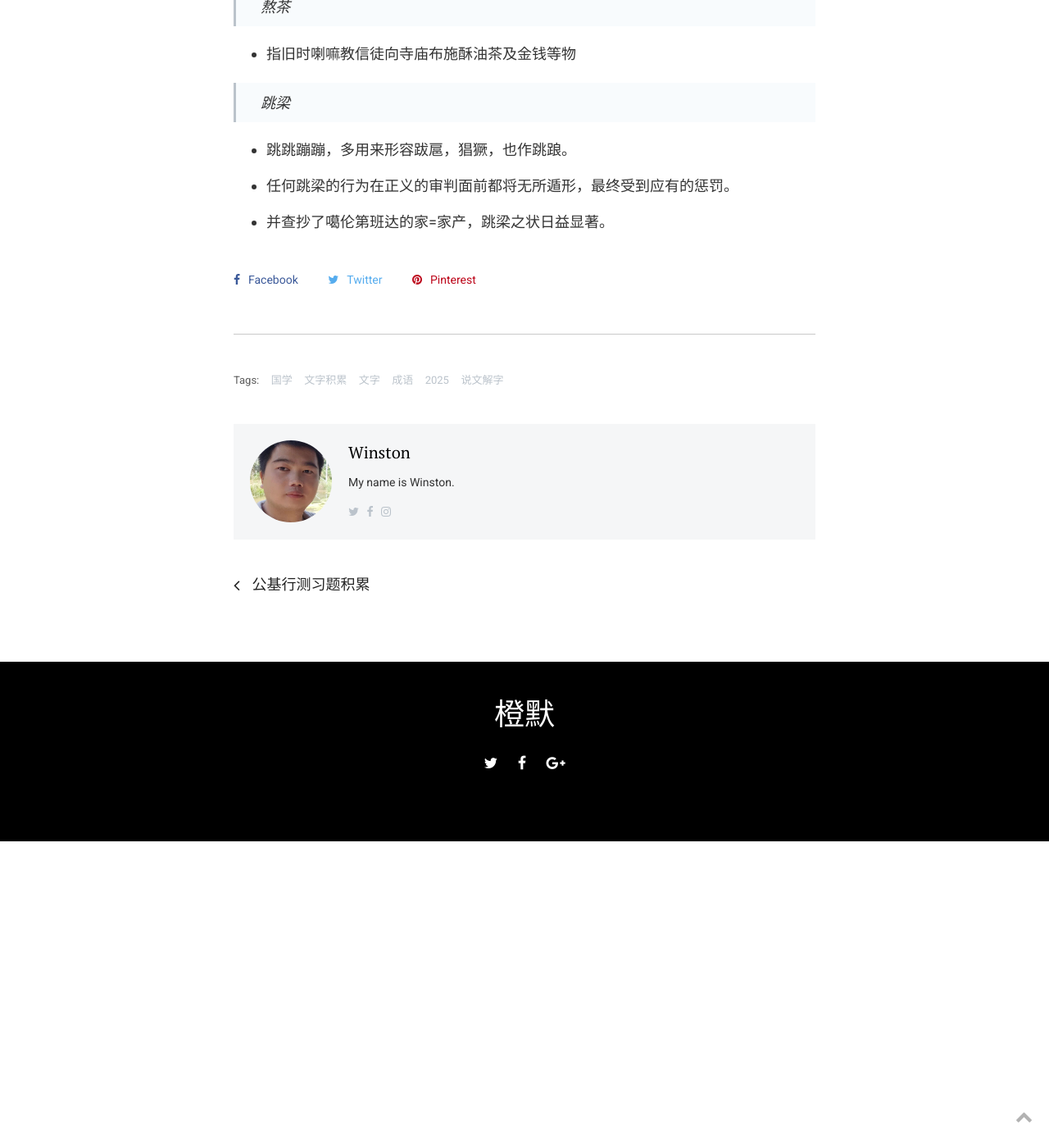
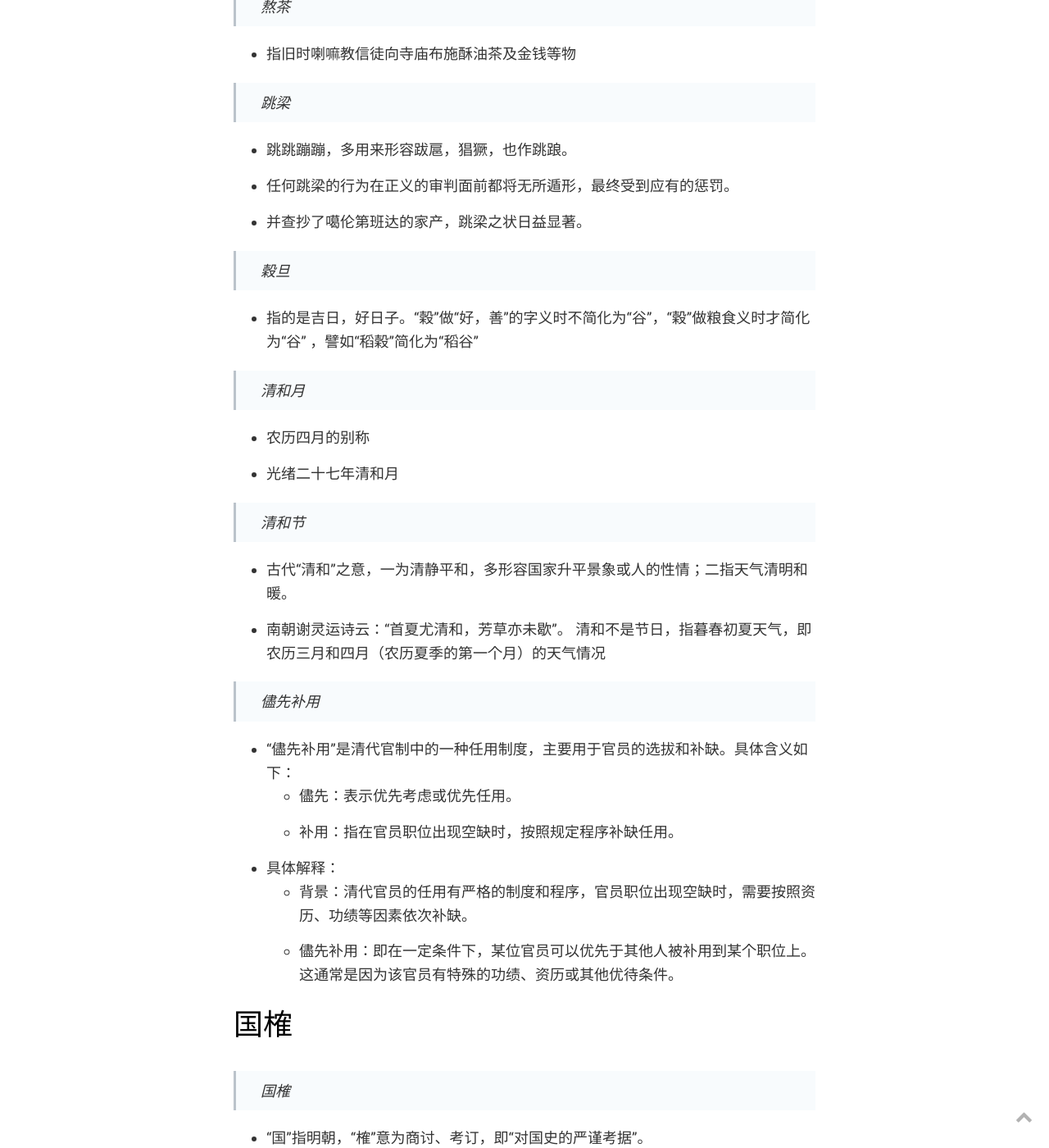
Before and after one commit to mytingbao/blog, a Jekyll site: the page built from _posts/国学/文字/2025-04-12-文字成语积累03.md, in a window 1280 px wide and 1400 px high, scrolled down 1430 px. Shown: the whole window at 82% size. Built offline with Jekyll 4.4.1, drawn with Linux system fonts in a browser that asks for light colours; before the commit the page ends 2456 px from its top, so only the background shows below that; some of the changed text lies outside the part shown.

Commit message:
更新博客

```diff
--- a/_posts/国学/文字/2025-04-12-文字成语积累03.md
+++ b/_posts/国学/文字/2025-04-12-文字成语积累03.md
@@ -34,4 +34,39 @@ description: 文字积累03
 
 - 跳跳蹦蹦，多用来形容跋扈，猖獗，也作跳踉。
 - 任何跳梁的行为在正义的审判面前都将无所遁形，最终受到应有的惩罚。
-- 并查抄了噶伦第班达的家=家产，跳梁之状日益显著。
+- 并查抄了噶伦第班达的家产，跳梁之状日益显著。
+
+> 穀旦
+
+- 指的是吉日，好日子。“穀”做“好，善”的字义时不简化为“谷”，“穀”做粮食义时才简化为“谷” ，譬如“稻穀”简化为“稻谷”
+
+> 清和月
+
+- 农历四月的别称
+- 光绪二十七年清和月
+
+
+> 清和节
+
+- 古代“清和”之意，一为清静平和，多形容国家升平景象或人的性情；二指天气清明和暖。
+- 南朝谢灵运诗云：“首夏尤清和，芳草亦未歇”。 清和不是节日，指暮春初夏天气，即农历三月和四月（农历夏季的第一个月）的天气情况
+
+> 儘先补用
+
+- “儘先补用”是清代官制中的一种任用制度，主要用于官员的选拔和补缺。具体含义如下：
+  - 儘先：表示优先考虑或优先任用。
+  - 补用：指在官员职位出现空缺时，按照规定程序补缺任用。
+- 具体解释：
+  - 背景：清代官员的任用有严格的制度和程序，官员职位出现空缺时，需要按照资历、功绩等因素依次补缺。
+  - 儘先补用：即在一定条件下，某位官员可以优先于其他人被补用到某个职位上。这通常是因为该官员有特殊的功绩、资历或其他优待条件。
+
+
+# 国榷
+
+> 国榷
+
+- “国”指明朝，“榷”意为商讨、考订，即“对国史的严谨考据”。
+
+> 枣林杂俎
+
+- "杂俎”：源自唐代段成式《酉阳杂俎》，意为“杂录”“杂记”，指内容广博、不拘一格。
```
Also changed, not shown: _posts/计算机网络/2025-04-27-计算机网络（一）.md (added, +150 -0 lines).
